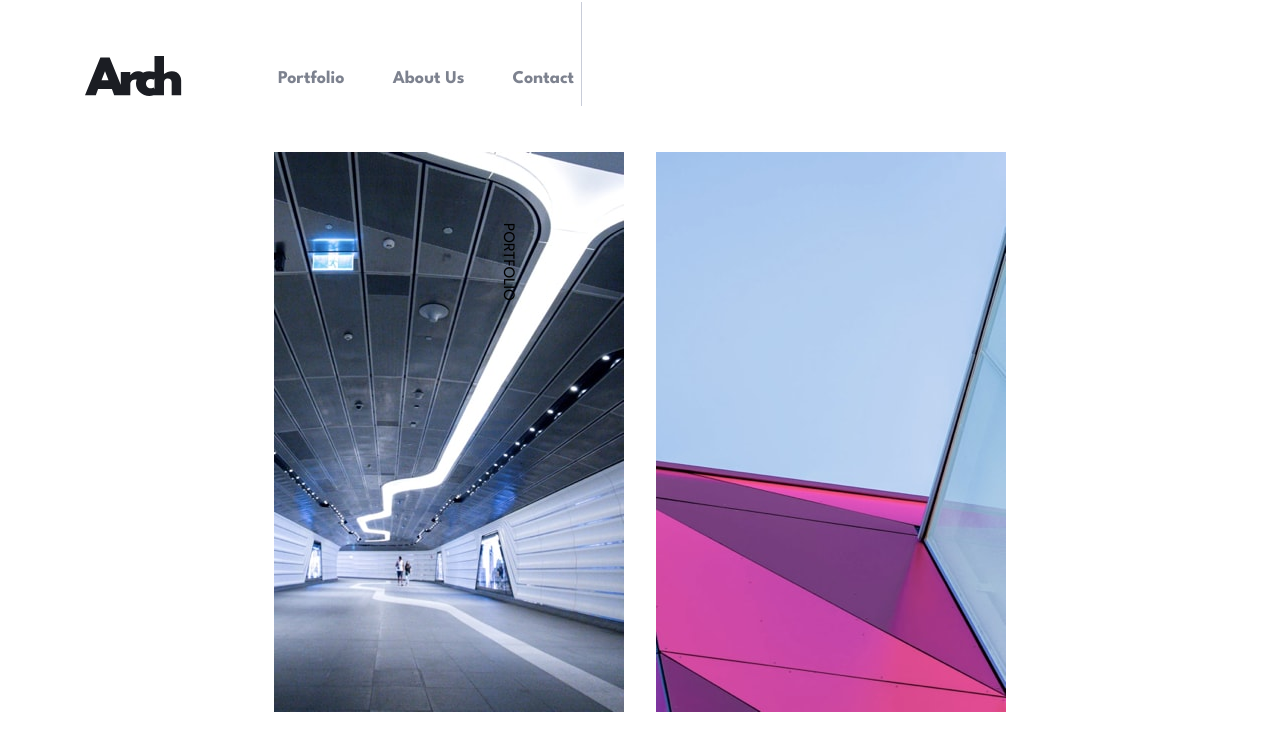
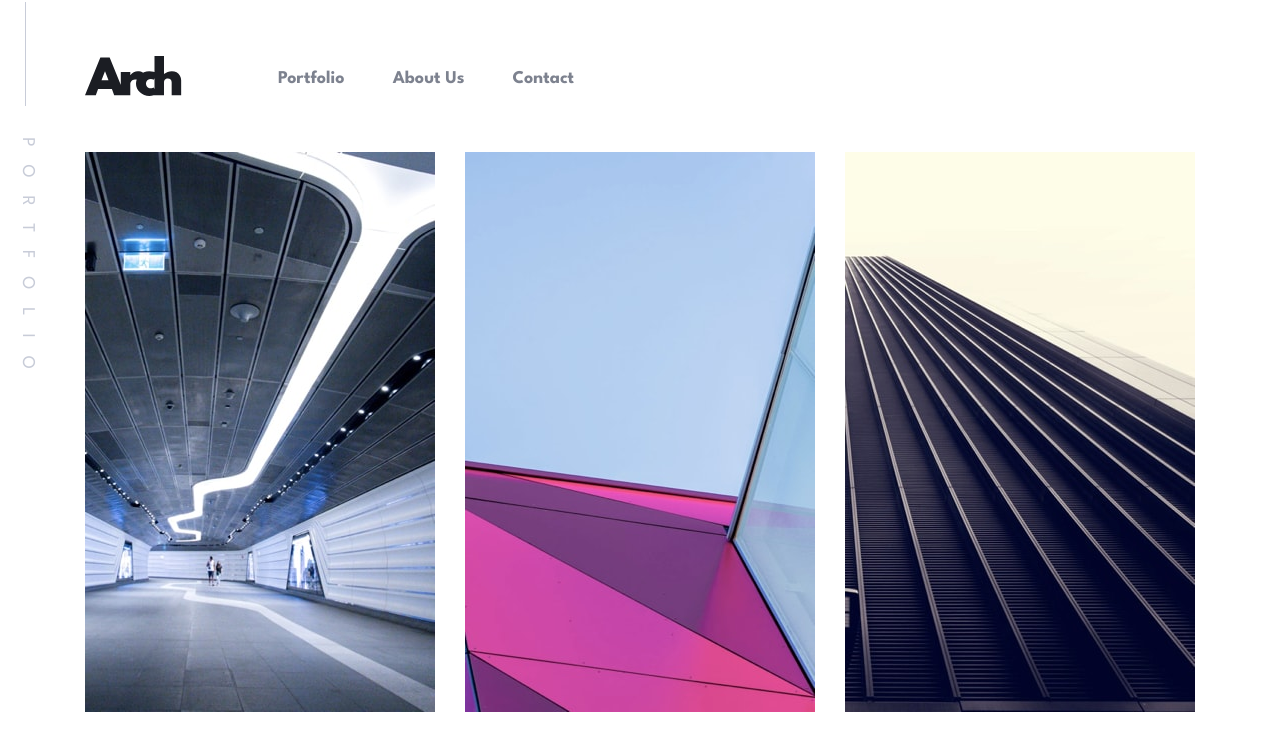
Before and after one commit to Eileenpk/Arch-Studio, a Next.js app: page /portfolio in a window 1280 px wide. Shown: the top 740 px of the page. Built offline with nearby package versions, Linux system fonts and the light colour scheme.

Commit message:
finish: portfolio page header

```diff
--- a/app/portfolio/page.js
+++ b/app/portfolio/page.js
@@ -1,38 +1,50 @@
-'use client'
+"use client";
 import data from "/data/projects.json";
 import styles from "./portfolio.module.css";
-import GetWindowWidth from '../functions/GetWindowWidth'
+import GetWindowWidth from "../functions/GetWindowWidth";
 export default function Portfolio() {
-  const {width} = GetWindowWidth()
+  const { width } = GetWindowWidth();
 
   const names = data.map((project) => {
-    if(width < 768) {
-      return <img src={project.mobileSrc} alt={project.name} className= {styles.projectImg} />;
+    if (width < 768) {
+      return (
+        <img
+          src={project.mobileSrc}
+          alt={project.name}
+          className={styles.projectImg}
+        />
+      );
+    } else if (width > 768 && width < 1280) {
+      return (
+        <img
+          src={project.tabletSrc}
+          alt={project.name}
+          className={styles.projectImg}
+        />
+      );
+    } else {
+      return (
+        <img
+          src={project.desktopSrc}
+          alt={project.name}
+          className={styles.projectImg}
+        />
+      );
     }
-
-    else if(width > 768 && width < 1280) {
-      return <img src={project.tabletSrc} alt={project.name} className={styles.projectImg} />;
-    }
-    else {
-      return <img src={project.desktopSrc} alt={project.name} className={styles.projectImg} />;
-    }
-
   });
 
   return (
     <>
-      <header className="relative">
-      <aside className={`absolute left-[38px] ${styles.aside}`}>
-          <div className={`${styles.asideBar}`}></div>
-          <h2 className={`${styles.asideText}`}>PORTFOLIO</h2>
-        </aside>
+      <header className={`${styles.aside}`}>
+        <div className={`${styles.asideBar}`}></div>
+        <h1 className={`${styles.asideText}`}>PORTFOLIO</h1>
       </header>
 
       <main className="max-w-[1110px]">
-      <div className="flex flex-wrap justify-center gap-6 xl:gap-8">{names}</div>
-
-    </main>
+        <div className="flex flex-wrap justify-center gap-6 xl:gap-[30px]">
+          {names}
+        </div>
+      </main>
     </>
-
   );
 }
--- a/app/portfolio/portfolio.module.css
+++ b/app/portfolio/portfolio.module.css
@@ -1,3 +1,14 @@
+    /* typography  */
+
+    .asideText {
+    font-size: 18px;
+    font-weight: 500;
+    line-height: 24px;
+    letter-spacing: 18px;
+    text-align: left;
+    color: var(--light-gray);
+    }
+
     .projectImg {
         height: 240px;
         width: 83%;
@@ -11,17 +22,19 @@
 
 
     @media(min-width: 768px) {
+
         /* Aside styles */
     .aside {
         display: block;
         position: relative;
         top: 0px;
+        left: -30vw;
       }
       .asideText {
         transform: rotate(90deg);
         position: absolute;
         top: 98px;
-        left: -210px;
+        left: -220px;
         white-space: nowrap;
       }
 
@@ -42,4 +55,8 @@
             height: 560px;
             width: 350px;
         }
+
+        .aside {
+            left: -40.5vw;
+        }
       }
```
